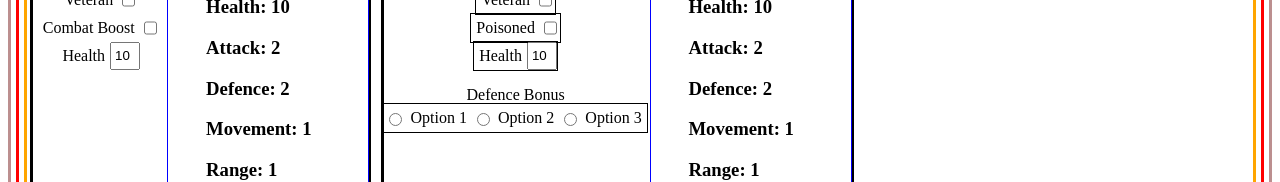
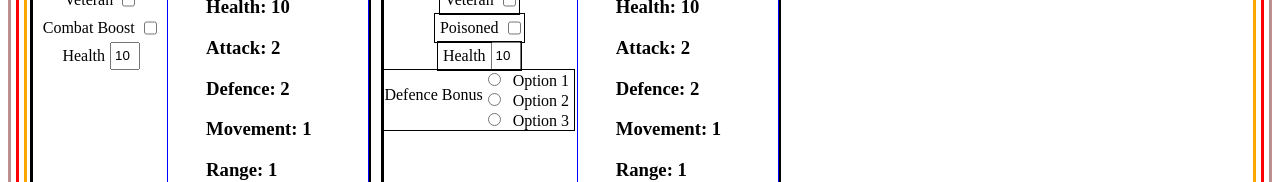
Before and after one commit to firebat75/polytopia-battle-calculator, a SvelteKit app: page / in a window 1280 px wide. Shown: the part 222-404 px from the top of the page. Built offline with nearby package versions, Linux system fonts and the light colour scheme.

Commit message:
added comments for readbility in defence card

```diff
--- a/src/components/DefenderCard.svelte
+++ b/src/components/DefenderCard.svelte
@@ -9,12 +9,14 @@
         health: 10,
     };
 
+    // updates stores field variables every time they are updated
     $: {
         fields;
         dFields.update((n) => fields);
         console.log("DEFENDER FIELDS HAVE BEEN UPDATED");
     }
 
+    // keeps health input a valid integer
     function checkHealth() {
         if (stats.health == "") {
             stats.health = 0;
@@ -63,6 +65,7 @@
         range: 1,
     };
 
+    // updates stores stats variables every time they are updated
     $: {
         stats;
         dStats.update((n) => stats);
@@ -74,6 +77,7 @@
     let vetAble = true;
     let carrying = "";
 
+    // changes max health according to fields.veteran
     function vetted() {
         fields.veteran = !fields.veteran;
         if (fields.veteran == true) {
@@ -86,6 +90,7 @@
         console.log(fields);
     }
 
+    // changes stats.defence according to fields.poison
     function poisoned() {
         fields.poisoned = !fields.poisoned;
         if (fields.poisoned == true) {
@@ -213,8 +218,10 @@
                     on:change={checkHealth}
                 />
             </div>
-            <p style="margin-bottom: 0px;">Defence Bonus</p>
+
             <div class="field-div">
+                <p>Defence Bonus</p>
+                <div class="dbonus-radio">
                     <input
                         type="radio"
                         name="option"
@@ -238,6 +245,7 @@
                         id="option3"
                     />
                     <label for="option3">Option 3</label><br />
+                </div>
             </div>
         </form>
     </div>
@@ -284,6 +292,11 @@
 
     .field-div {
         outline: 1px solid black;
+        display: inline-flex;
+    }
+
+    .dbonus-radio {
+        display: block !important;
     }
 
     #attacker-input-form {
```
Lines whose indentation alone changed are shown as unchanged.
